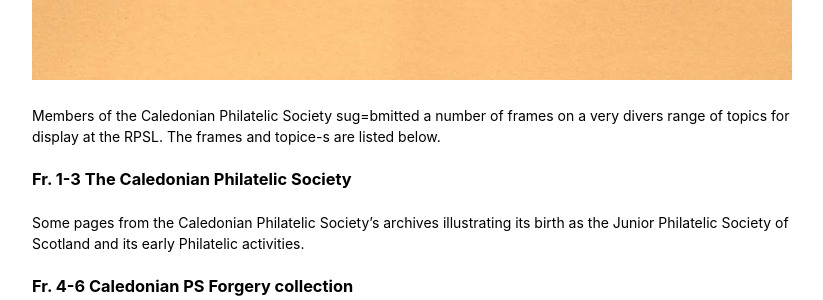
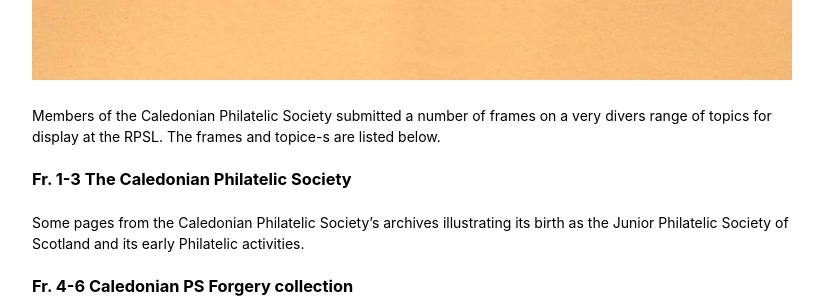
Before and after one commit to astalker/caledonian-stamps, a Jekyll site: the page built from history.md, in a window 1280 px wide and 900 px high, scrolled down 7131 px. Shown: the part 153-453 px from the top of the window, without its empty margins (338-1161 px from the left). Built offline with Jekyll 4.4.1, drawn with Linux system fonts in a browser that asks for light colours; our own code applies the rules of GitHub Pages for plain Markdown files.

Commit message:
Typo corrected

```diff
--- a/history.md
+++ b/history.md
@@ -116,7 +116,7 @@ The following image shows the cover of the catalogue of the display given to RPS
 
 ![Catalogue of Display](images/img0002.JPG)
 
-Members of the Caledonian Philatelic Society sug=bmitted a number of frames on a very divers range of topics for display at the RPSL. The frames and topice-s are listed below.
+Members of the Caledonian Philatelic Society submitted a number of frames on a very divers range of topics for display at the RPSL. The frames and topice-s are listed below.
 
 ### Fr. 1-3   The Caledonian Philatelic Society
 
```
